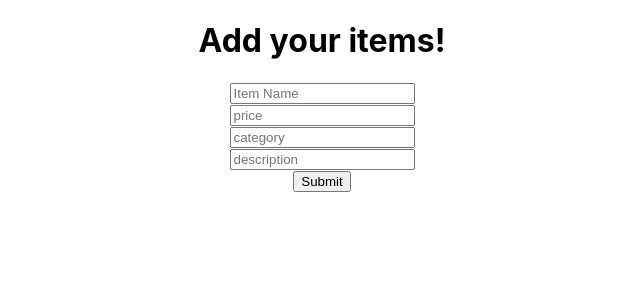
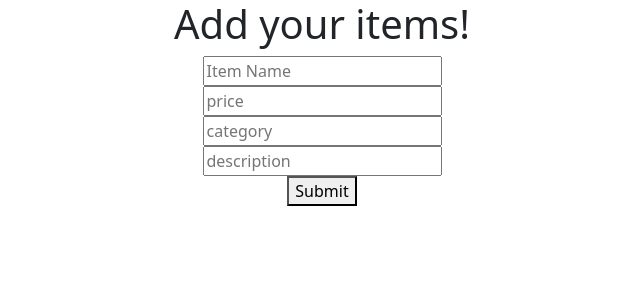
Before and after one commit to shameer1998/MagicMeal, a React (Create React App) app in the folder client2/: page / in a window 1280 px wide. Shown: the top 300 px of the page, without its empty margins (318-958 px from the left). Built offline with nearby package versions, Linux system fonts and the light colour scheme.

Commit message:
New Commit

```diff
--- a/client2/package.json
+++ b/client2/package.json
@@ -7,6 +7,7 @@
     "@testing-library/react": "^11.2.7",
     "@testing-library/user-event": "^12.8.3",
     "axios": "^0.21.1",
+    "bootstrap": "^5.0.1",
     "react": "^17.0.2",
     "react-dom": "^17.0.2",
     "react-scripts": "4.0.3",
--- a/client2/src/App.js
+++ b/client2/src/App.js
@@ -1,10 +1,17 @@
 import "./App.css";
-import { LogIn, SignUp, RestaurantSignUp, AddMenuForm } from "./components";
+import {
+  LogIn,
+  SignUp,
+  RestaurantSignUp,
+  AddMenuForm,
+  MenuCard,
+  Menus,
+} from "./components";
 
 function App() {
   return (
     <div className="App">
-      <AddMenuForm />
+      <Menus />
     </div>
   );
 }
--- a/client2/src/components/AddMenuForm/AddMenuForm.jsx
+++ b/client2/src/components/AddMenuForm/AddMenuForm.jsx
@@ -1,57 +1,13 @@
 import React from "react";
 import { useState } from "react";
-const AddMenuForm = () => {
-  const [formData, setFormData] = useState({
-    itemName: "",
-    price: "",
-    category: "",
-    description: "",
-  });
-
-  const handleChange = (event) => {
-    const value = event.target.value;
-    const name = event.target.name;
-
-    //console.log(name);
-    //console.log(value);
-
-    setFormData((preVal) => {
-      if (name === "itemName") {
-        return {
-          itemName: value,
-          category: preVal.category,
-          price: preVal.price,
-          description: preVal.description,
-        };
-      } else if (name === "price") {
-        return {
-          itemName: preVal.itemName,
-          category: preVal.category,
-          price: value,
-          descrption: preVal.description,
-        };
-      } else if (name === "category") {
-        return {
-          itemName: preVal,
-          category: value,
-          price: preVal.price,
-          description: preVal.description,
-        };
-      } else if (name === "description") {
-        return {
-          itemName: preVal.itemName,
-          category: preVal.category,
-          price: preVal.price,
-          description: value,
-        };
-      }
-    });
-  };
-
-  const handleSubmit = (event) => {
-    event.preventDefault();
-    console.log(formData);
-  };
+const AddMenuForm = ({
+  handleChange,
+  handleSubmit,
+  itemName,
+  price,
+  category,
+  description,
+}) => {
   return (
     <div>
       <h1>Add your items!</h1>
@@ -63,7 +19,7 @@ const AddMenuForm = () => {
             placeholder="Item Name"
             id="itemName"
             onChange={handleChange}
-            value={formData.itemName}
+            value={itemName}
           />
           <br></br>
 
@@ -73,7 +29,7 @@ const AddMenuForm = () => {
             placeholder="price"
             id="price"
             onChange={handleChange}
-            value={formData.price}
+            value={price}
           />
 
           <br></br>
@@ -83,7 +39,7 @@ const AddMenuForm = () => {
             placeholder="category"
             id="category"
             onChange={handleChange}
-            value={formData.category}
+            value={category}
           />
           <br></br>
           <input
@@ -92,7 +48,7 @@ const AddMenuForm = () => {
             placeholder="description"
             id="description"
             onChange={handleChange}
-            value={formData.description}
+            value={description}
           />
           <br></br>
           <button type="submit"> Submit </button>
--- /dev/null
+++ b/client2/src/components/MenuCard/MenuCard.jsx
@@ -0,0 +1,31 @@
+import React from "react";
+const MenuCard = ({ formData }) => {
+  return (
+    <div className="container">
+      {formData.map((item) => {
+        return (
+          <div className="card-columns">
+            <div className="card" style={{ width: "400px" }}>
+              <img
+                className="card-img-top"
+                src="images/pizza.jpg"
+                alt="Pizza Image"
+                style={{ width: "100%" }}
+              />
+              <div className="card-body">
+                <h4 className="card-title"> {item.itemName}</h4>
+                <p className="card-text"> {item.description}</p>
+                <p className="card-text">{item.category}</p>
+                <span>{item.price}</span>
+                <br></br>
+                <button>Add to card</button>
+              </div>
+            </div>
+          </div>
+        );
+      })}
+    </div>
+  );
+};
+
+export default MenuCard;
--- /dev/null
+++ b/client2/src/components/Menus/Menus.jsx
@@ -0,0 +1,92 @@
+import React from "react";
+import { useState } from "react";
+import MenuCard from "../MenuCard/MenuCard";
+import AddMenuForm from "../AddMenuForm/AddMenuForm";
+
+const Menus = () => {
+  const [formData, setFormData] = useState({
+    itemName: "",
+    price: "",
+    category: "",
+    description: "",
+    items: [],
+  });
+
+  const handleChange = (event) => {
+    const value = event.target.value;
+    const name = event.target.name;
+
+    console.log(name);
+    console.log(value);
+
+    setFormData((preVal) => {
+      if (name === "itemName") {
+        return {
+          itemName: value,
+          category: preVal.category,
+          price: preVal.price,
+          description: preVal.description,
+        };
+      } else if (name === "price") {
+        return {
+          itemName: preVal.itemName,
+          category: preVal.category,
+          price: value,
+          descrption: preVal.description,
+        };
+      } else if (name === "category") {
+        return {
+          itemName: preVal,
+          category: value,
+          price: preVal.price,
+          description: preVal.description,
+        };
+      } else if (name === "description") {
+        return {
+          itemName: preVal.itemName,
+          category: preVal.category,
+          price: preVal.price,
+          description: value,
+        };
+      }
+    });
+  };
+
+  const handleSubmit = (event) => {
+    event.preventDefault();
+    let items = [{ ...formData.items }];
+    items.push({
+      itemmName: formData.itemName,
+      price: formData.price,
+      category: formData.category,
+      description: formData.description,
+    });
+    console.log("After form submission my array is" + items);
+
+    setFormData({
+      items,
+      itemName: "",
+      price: "",
+      category: "",
+      description: "",
+    });
+
+    console.log("After form submission my state is" + formData);
+    //console.log(items);
+  };
+
+  return (
+    <div className="container">
+      <AddMenuForm
+        handleChange={handleChange}
+        handleSubmit={handleSubmit}
+        itemName={formData.itemName}
+        price={formData.price}
+        category={formData.category}
+        description={formData.description}
+      />
+    </div>
+  );
+};
+
+export default Menus;
--- a/client2/src/components/index.js
+++ b/client2/src/components/index.js
@@ -2,3 +2,5 @@ export { default as LogIn } from "./LogIn/LogIn";
 export { default as SignUp } from "./SignUp/SignUp";
 export { default as RestaurantSignUp } from "./RestaurantSignUp/RestaurantSignUp";
 export { default as AddMenuForm } from "./AddMenuForm/AddMenuForm";
+export { default as MenuCard } from "./MenuCard/MenuCard";
+export { default as Menus } from "./Menus/Menus";
```
Also changed, not shown: client2/src/index.js (+7 -7 lines), 2 other files (tests, documents, lock files or other folders).
